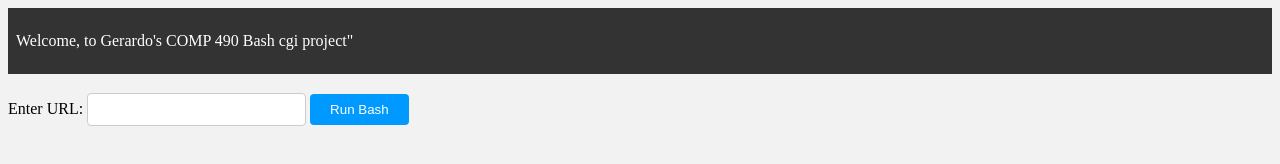
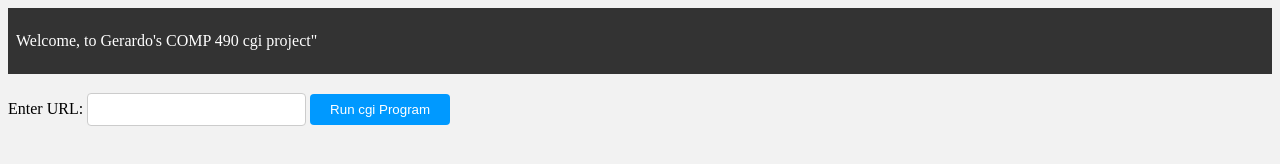
Before and after one commit to raddro/project2, a plain HTML site: page index.html in a window 1280 px wide. Drawn offline with Linux system fonts and the light colour scheme.

Commit message:
Update index.html

```diff
--- a/index.html
+++ b/index.html
@@ -6,12 +6,12 @@
     </head>
     <body>
         <ul>
-            <li><p>Welcome, to Gerardo's COMP 490 Bash cgi project"</p></li>
+            <li><p>Welcome, to Gerardo's COMP 490 cgi project"</p></li>
         </ul>
         <form action="cgi-bin/project2.cgi" method="GET">
 
 	    Enter URL: <input type = "text" class ="textbox" name = "url">
-	    <input type="submit" value="Run Bash" class="button">
+	    <input type="submit" value="Run cgi Program" class="button">
 
         </form>
 
```
